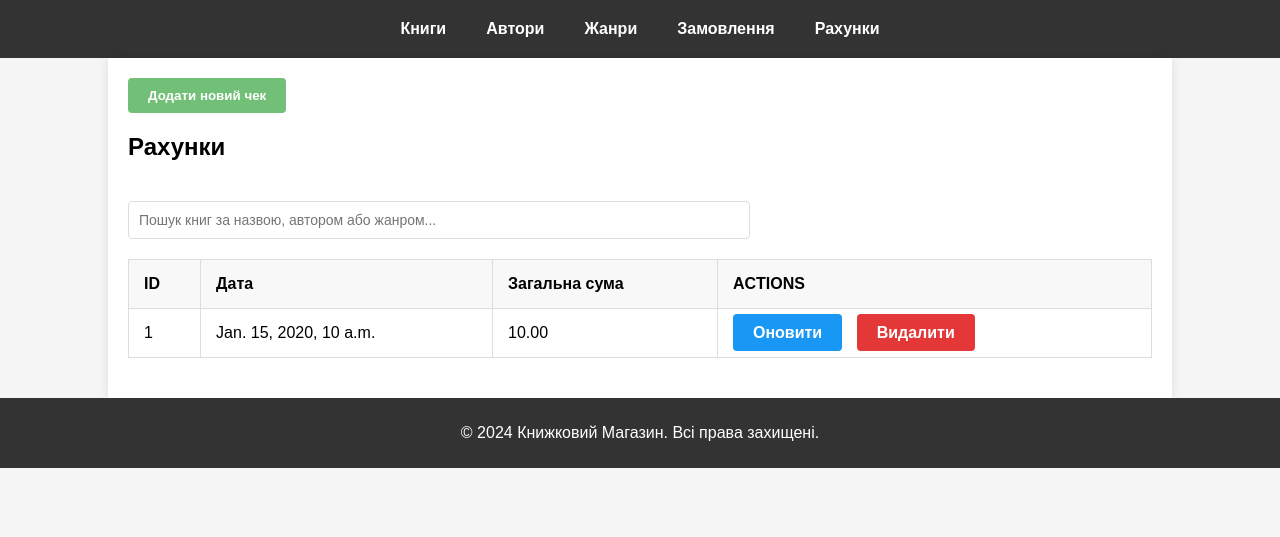
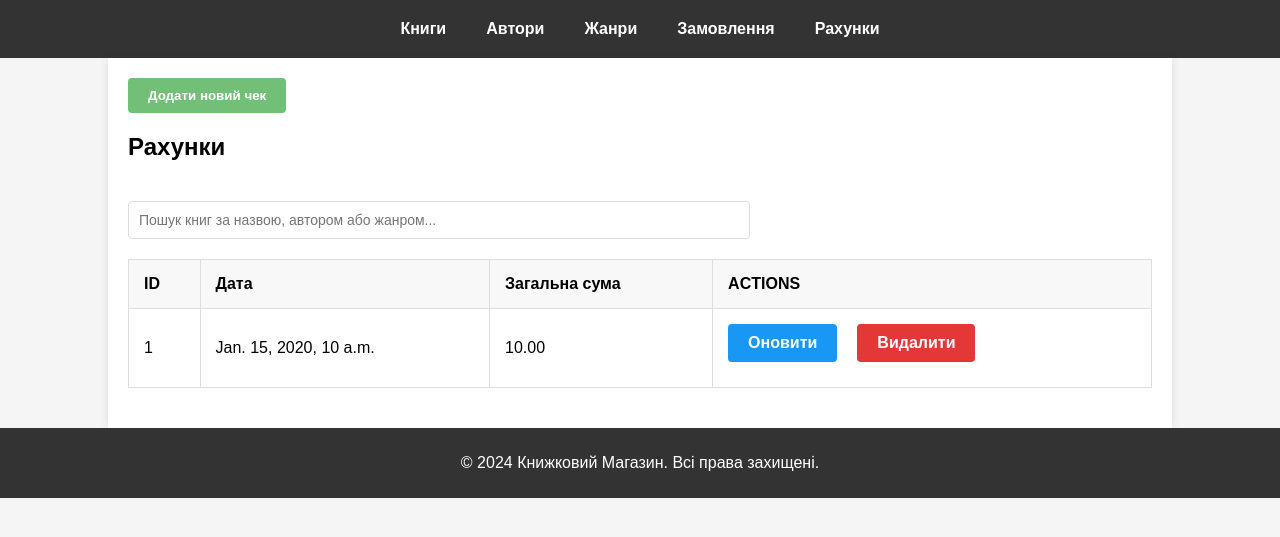
Before and after one commit to bilskyi/readery, a Django app: page /bills/ in a window 1280 px wide. Shown: the part 48-585 px from the top of the page. Run offline with Django 5.2, Linux system fonts and the light colour scheme; tables that the repository leaves empty hold one stand-in row (values such as "Sample post").

Commit message:
work with styles and fixed urls

```diff
--- a/base/static/base/css/base.css
+++ b/base/static/base/css/base.css
@@ -77,16 +77,21 @@ table th {
 }
 
 /* Button Styling */
+.button-container {
+    display: flex;
+    gap: 10px;
+    flex-wrap: wrap;
+}
+
 a.button {
+    display: inline-block;  /* Ensures each button occupies its own space */
     padding: 10px 20px;
-    border: none;
+    margin-right: 10px;
+    margin-bottom: 10px;    /* Adds spacing to avoid buttons hovering over each other */
     background-color: #333;
     font-weight: bold;
     color: #fff;
-    cursor: pointer;
     text-decoration: none;
-    margin-right: 10px;
-    margin-bottom: 5px;
     border-radius: 4px;
     transition: background-color 0.3s;
 }
--- a/base/templates/base/authors.html
+++ b/base/templates/base/authors.html
@@ -22,8 +22,10 @@
                             <td>{{obj.slug}}</td>
                             <td>{{obj.bio}}</td>
                         <td>
-                            <a href="{% url 'update_author' obj.slug %}" class="button edit-button">Оновити</a>
-                            <a href="{% url 'delete_author' obj.slug %}" class="button delete-button">Видалити</a>
+                            <div class="button-container">
+                                <a href="{% url 'update_author' obj.slug %}" class="button edit-button">Оновити</a>
+                                <a href="{% url 'delete_author' obj.slug %}" class="button delete-button">Видалити</a>
+                            </div>
                         </td>
                     </tr>
                     {% endfor %}
--- a/base/templates/base/bills.html
+++ b/base/templates/base/bills.html
@@ -20,7 +20,7 @@
                             <td>{{obj.date}}</td>
                             <td>{{obj.total_amount}}</td>
                         <td>
-                            <div>
+                            <div class="button-container">
                                 <a href="{% url 'update_bill' obj.pk %}" class="button edit-button">Оновити</a>
                                 <a href="{% url 'delete_bill' obj.pk %}" class="button delete-button">Видалити</a>
                             </div>
--- a/base/templates/base/books.html
+++ b/base/templates/base/books.html
@@ -27,8 +27,10 @@
                             <td>{{obj.description}}</td>
                             <td>{{obj.stock_quantity}}</td>
                             <td>
-                                <a href="{% url 'update_book' obj.slug %}" class="button edit-button">Оновити</a>
-                                <a href="{% url 'delete_book' obj.slug %}" class="button delete-button">Видалити</a>
+                                <div class="button-container">
+                                    <a href="{% url 'update_book' obj.slug %}" class="button edit-button">Оновити</a>
+                                    <a href="{% url 'delete_book' obj.slug %}" class="button delete-button">Видалити</a>
+                                </div>
                             </td>
                     </tr>
                     {% endfor %}
--- a/base/templates/base/delete.html
+++ b/base/templates/base/delete.html
@@ -5,7 +5,7 @@
 <form method="post">
     {% csrf_token %}
 
-    {% for field in form %}
+    {% for field in objects %}
         <div class="form-group">
             <label for="{{ field.id_for_label }}">{{ field.label }}</label>
             {{ field }}
--- a/base/templates/base/genres.html
+++ b/base/templates/base/genres.html
@@ -20,8 +20,10 @@
                             <td>{{obj.name}}</td>
                             <td>{{obj.slug}}</td>
                         <td>
-                            <a href="{% url 'update_genre' obj.slug %}" class="button edit-button">Оновити</a>
-                            <a href="{% url 'delete_genre' obj.slug %}" class="button delete-button">Видалити</a>
+                            <div class="button-container">
+                                <a href="{% url 'update_genre' obj.slug %}" class="button edit-button">Оновити</a>
+                                <a href="{% url 'delete_genre' obj.slug %}" class="button delete-button">Видалити</a>
+                            </div>
                         </td>
                     </tr>
                     {% endfor %}
--- a/base/templates/base/orders.html
+++ b/base/templates/base/orders.html
@@ -22,8 +22,10 @@
                             <td>{{obj.quantity}}</td>
                             <td>{{obj.price}}</td>
                         <td>
-                            <a href="{% url 'update_orderitem' obj.pk %}" class="button edit-button">Оновити</a>
-                            <a href="{% url 'delete_orderitem' obj.pk %}" class="button delete-button">Видалити</a>
+                            <div class="button-container">
+                                <a href="{% url 'update_orderitem' obj.pk %}" class="button edit-button">Оновити</a>
+                                <a href="{% url 'delete_orderitem' obj.pk %}" class="button delete-button">Видалити</a>
+                            </div>
                         </td>
                     </tr>
                     {% endfor %}
--- a/base/urls.py
+++ b/base/urls.py
@@ -10,28 +10,28 @@ urlpatterns = [
     # Book URLs
     path('books/', BookView.as_view(), name='book_list'),
     path('books/update/<slug:slug>/', UpdateBookView.as_view(), name='update_book'),
-    path('books/delete/<slug:slug>/', DeleteBookView.as_view(), name='book_delete'),
+    path('books/delete/<slug:slug>/', DeleteBookView.as_view(), name='delete_book'),
 
 
     # Author URLs
     path('authors/', AuthorView.as_view(), name='author_list'),
     path('authors/update/<slug:slug>/', UpdateAuthorView.as_view(), name='update_author'),
-    path('authors/delete/<slug:slug>/', DeleteAuthorView.as_view(), name='author_delete'),
+    path('authors/delete/<slug:slug>/', DeleteAuthorView.as_view(), name='delete_author'),
 
     # Genre URLs
     path('genres/', GenreView.as_view(), name='genre_list'),
     path('genres/update/<slug:slug>/', UpdateGenreView.as_view(), name='update_genre'),
-    path('genres/delete/<slug:slug>/', DeleteGenreView.as_view(), name='genre_delete'),
+    path('genres/delete/<slug:slug>/', DeleteGenreView.as_view(), name='delete_genre'),
 
     # OrderItem URLs
     path('orders/', OrderItemView.as_view(), name='orderitem_list'),
     path('orders/update/<int:pk>/', UpdateOrderItemView.as_view(), name='update_orderitem'),
-    path('orders/delete/<int:pk>/', DeleteOrderItemView.as_view(), name='orderitem_delete'),
+    path('orders/delete/<int:pk>/', DeleteOrderItemView.as_view(), name='delete_orderitem'),
 
     # Bill URLs
     path('bills/', BillView.as_view(), name='bill_list'),
     path('bills/update/<int:pk>/', UpdateBillView.as_view(), name='update_bill'),
-    path('bills/delete/<int:pk>/', DeleteBillView.as_view(), name='bill_delete'),
+    path('bills/delete/<int:pk>/', DeleteBillView.as_view(), name='delete_bill'),
 
 
     # JSON resopnses
--- a/base/views.py
+++ b/base/views.py
@@ -73,7 +73,7 @@ class UpdateBillView(BaseUpdateView):
     form_class = DynamicModelForm.create(Bill)
 
 
-class BaseDeleteView(generic.DeleteView):
+class BaseDeleteView(ModelSuccessUrlMixin, generic.DeleteView):
     template_name = 'base/delete.html'
 
 
```
